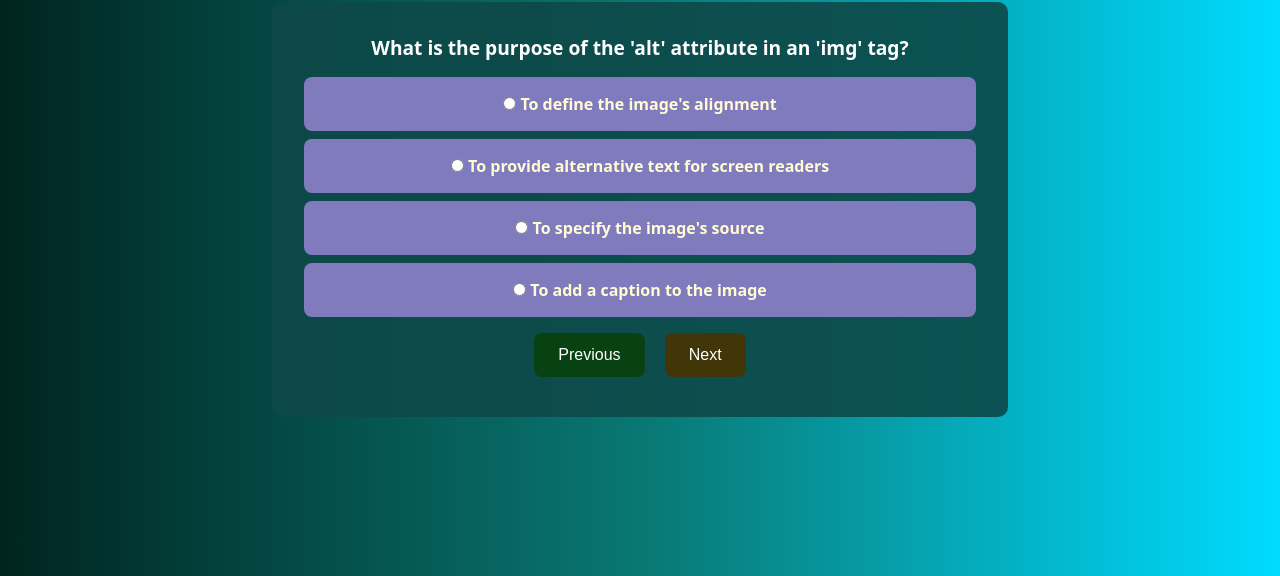
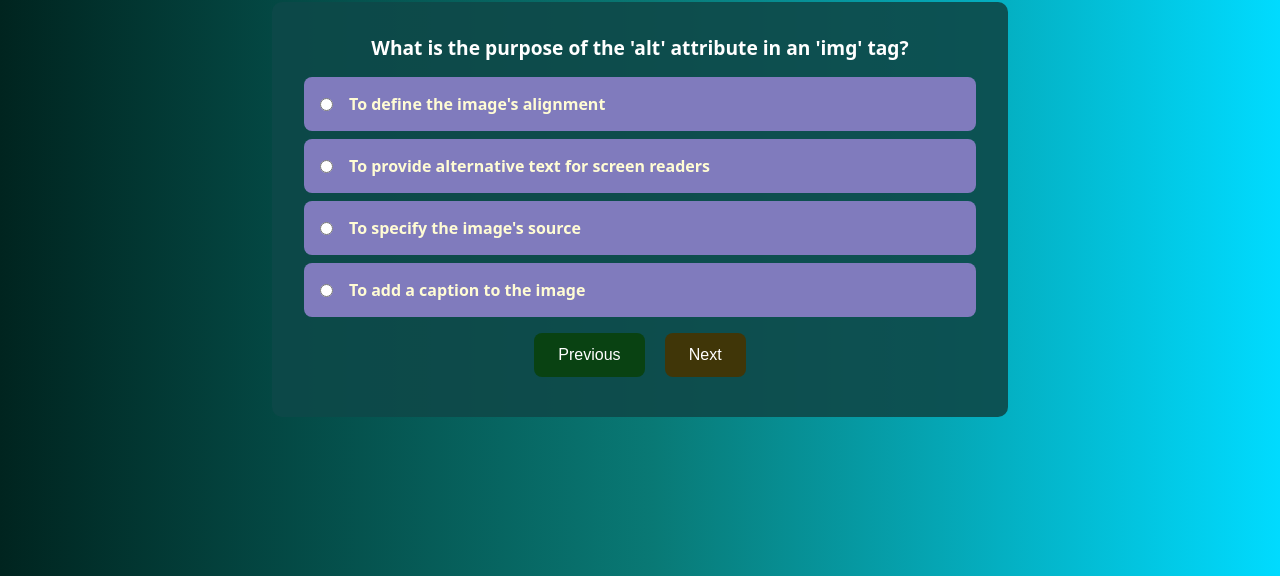
Before and after one commit to JehaanMandal/Guess-It-Right-Quiz, a plain HTML site: page index.html in a window 1280 px wide. Both pictures are taken after a click on the button "Start Quiz". Shown: the part 224-800 px from the top of the page. Drawn offline with Linux system fonts and the light colour scheme.

Commit message:
Update style.css

```diff
--- a/style.css
+++ b/style.css
@@ -53,6 +53,13 @@ li {
   font-weight: bold;
   color: #fffcd4;
   font-size: 1rem;
+  cursor: pointer;
+  display: flex;
+  align-items: center;
+}
+
+li input[type="radio"] {
+  margin-right: 1rem;
 }
 
 button {
```
